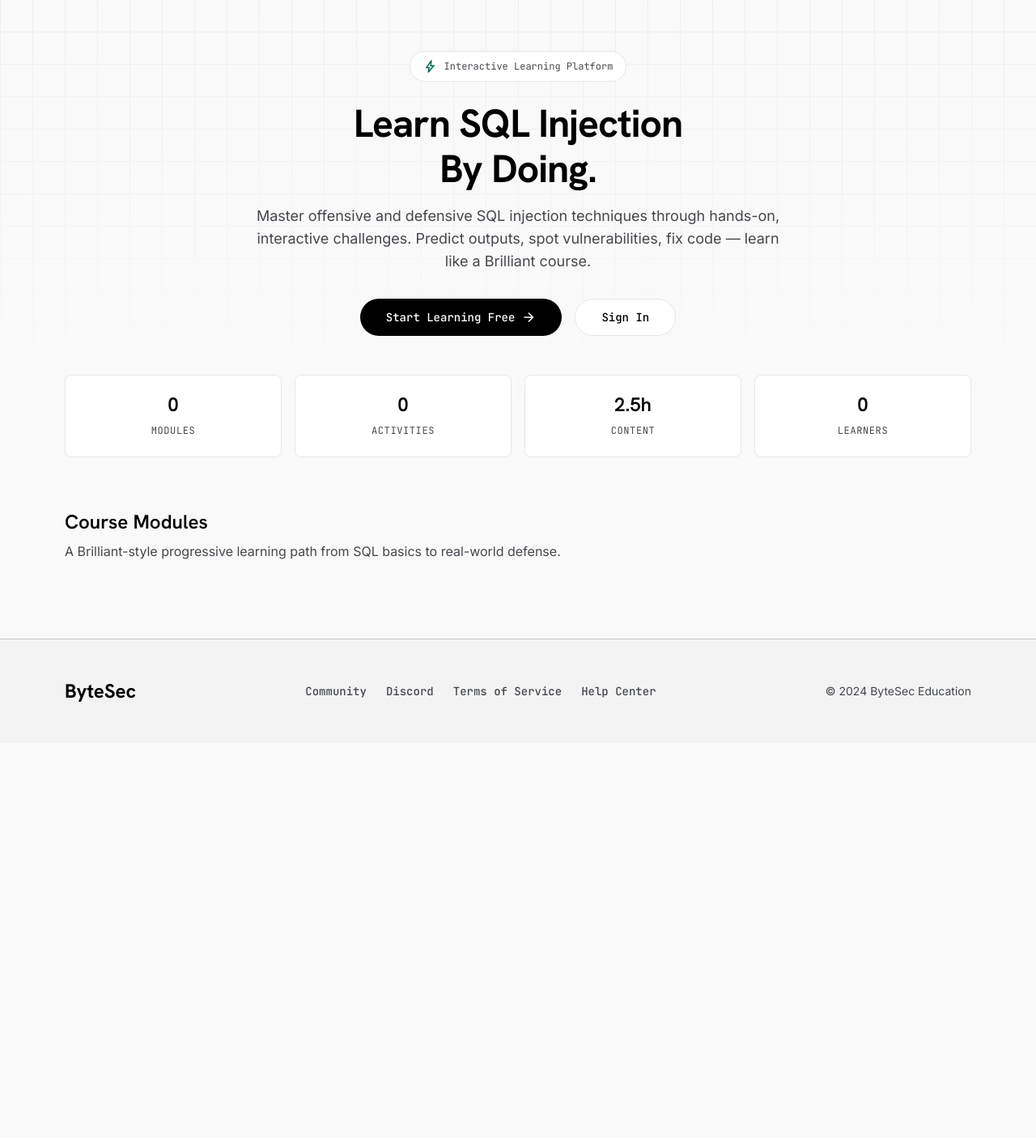
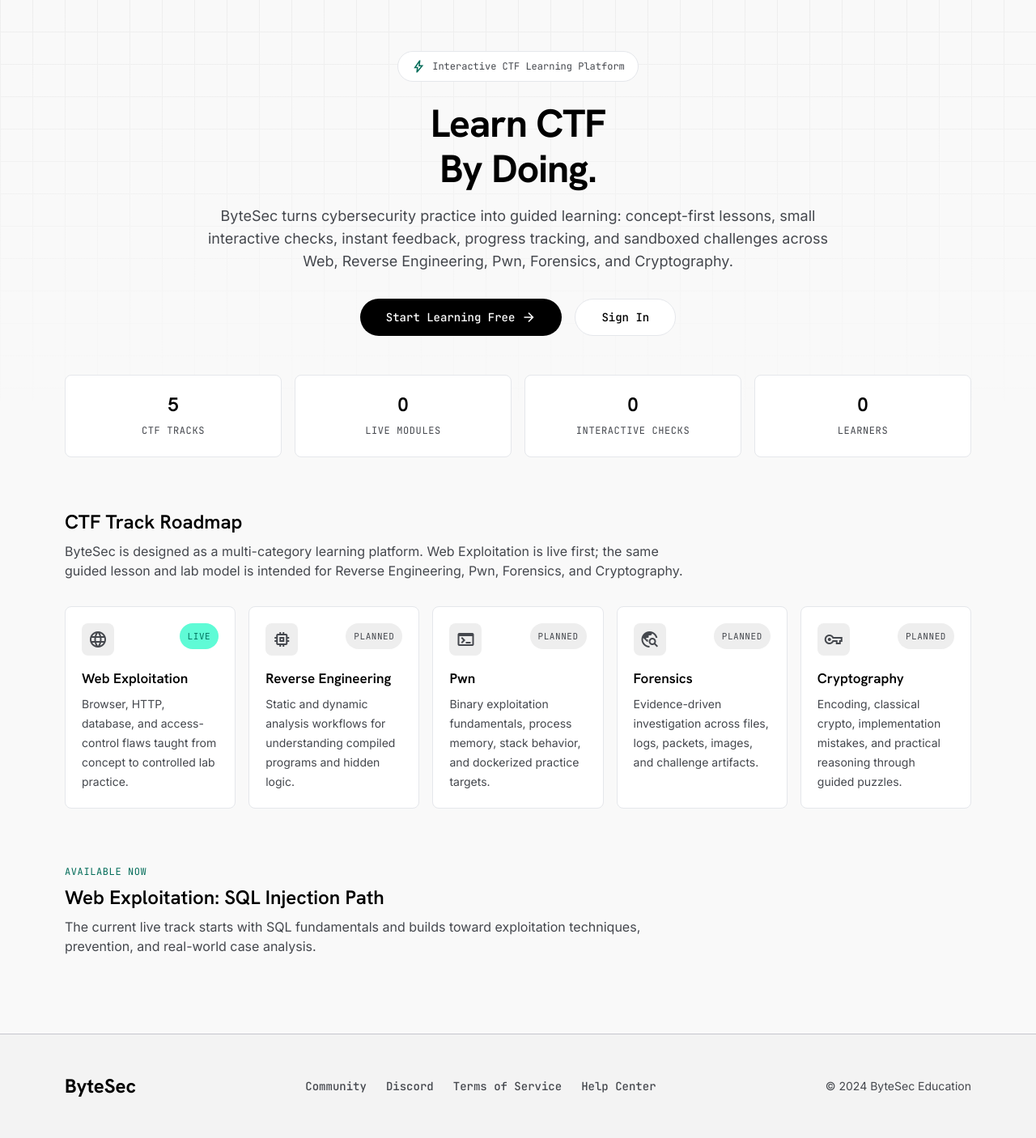
Before and after one commit to MoreMorePwn/ByteSec, a Flask app: page / in a window 1280 px wide. Shown: the part 65-1471 px from the top of the page at 81% size. Before the commit the page ends 932 px from the top, so only its background shows below. Run offline with Flask 3, Linux system fonts and the light colour scheme; some libraries are stand-ins or nearby versions.

Commit message:
Update homepage for multi-category CTF platform

```diff
--- a/bytesec/routes.py
+++ b/bytesec/routes.py
@@ -70,6 +70,46 @@ def _course_stats():
         "lesson_count": Lesson.query.count(),
         "activity_count": LessonStep.query.count(),
     }
+
+
+def _learning_tracks():
+    return [
+        {
+            "title": "Web Exploitation",
+            "description": "Browser, HTTP, database, and access-control flaws taught from concept to controlled lab practice.",
+            "icon": "language",
+            "status": "Live",
+            "status_class": "bg-secondary-container text-on-secondary-container",
+        },
+        {
+            "title": "Reverse Engineering",
+            "description": "Static and dynamic analysis workflows for understanding compiled programs and hidden logic.",
+            "icon": "memory",
+            "status": "Planned",
+            "status_class": "bg-surface-container text-on-surface-variant",
+        },
+        {
+            "title": "Pwn",
+            "description": "Binary exploitation fundamentals, process memory, stack behavior, and dockerized practice targets.",
+            "icon": "terminal",
+            "status": "Planned",
+            "status_class": "bg-surface-container text-on-surface-variant",
+        },
+        {
+            "title": "Forensics",
+            "description": "Evidence-driven investigation across files, logs, packets, images, and challenge artifacts.",
+            "icon": "travel_explore",
+            "status": "Planned",
+            "status_class": "bg-surface-container text-on-surface-variant",
+        },
+        {
+            "title": "Cryptography",
+            "description": "Encoding, classical crypto, implementation mistakes, and practical reasoning through guided puzzles.",
+            "icon": "vpn_key",
+            "status": "Planned",
+            "status_class": "bg-surface-container text-on-surface-variant",
+        },
+    ]
 
 
 def _parse_options(step):
@@ -193,9 +233,12 @@ def _highlight_line(line, language):
 def index():
     modules = Module.query.order_by(Module.order_index).all()
     user_count = User.query.count()
+    tracks = _learning_tracks()
     return render_template(
         "index.html",
         modules=modules,
+        tracks=tracks,
+        track_count=len(tracks),
         user_count=user_count,
         **_course_stats(),
     )
--- a/bytesec/templates/index.html
+++ b/bytesec/templates/index.html
@@ -1,5 +1,6 @@
 {% extends 'base.html' %}
-{% block title %}ByteSec — Interactive Cybersecurity Learning{% endblock %}
+{% block title %}ByteSec — Interactive CTF Learning Platform{% endblock %}
+{% block meta_description %}ByteSec teaches CTF categories through guided lessons, instant feedback, progress tracking, and sandboxed challenge practice.{% endblock %}
 {% block content %}
 <!-- Hero -->
 <section class="w-full relative overflow-hidden pt-16 pb-20 bg-grid-pattern">
@@ -7,11 +8,11 @@
   <div class="max-w-[1200px] mx-auto px-margin-mobile md:px-margin-desktop relative z-10 flex flex-col items-center text-center">
     <div class="inline-flex items-center gap-2 bg-surface-container-lowest border border-border-muted rounded-full px-4 py-1.5 mb-6">
       <span class="material-symbols-outlined text-secondary text-[18px]">bolt</span>
-      <span class="font-label-mono text-[12px] text-on-surface-variant">Interactive Learning Platform</span>
+      <span class="font-label-mono text-[12px] text-on-surface-variant">Interactive CTF Learning Platform</span>
     </div>
-    <h1 class="font-display-lg text-display-lg text-primary mb-4 max-w-3xl">Learn SQL Injection<br>By Doing.</h1>
-    <p class="font-body-lg text-body-lg text-on-surface-variant max-w-2xl mx-auto mb-8">
-      Master offensive and defensive SQL injection techniques through hands-on, interactive challenges. Predict outputs, spot vulnerabilities, fix code — learn like a Brilliant course.
+    <h1 class="font-display-lg text-display-lg text-primary mb-4 max-w-3xl">Learn CTF<br>By Doing.</h1>
+    <p class="font-body-lg text-body-lg text-on-surface-variant max-w-3xl mx-auto mb-8">
+      ByteSec turns cybersecurity practice into guided learning: concept-first lessons, small interactive checks, instant feedback, progress tracking, and sandboxed challenges across Web, Reverse Engineering, Pwn, Forensics, and Cryptography.
     </p>
     <div class="flex flex-wrap gap-4 justify-center">
       {% if g.user %}
@@ -34,16 +35,16 @@
 <section class="max-w-[1200px] mx-auto px-margin-mobile md:px-margin-desktop -mt-8 relative z-20">
   <div class="grid grid-cols-2 md:grid-cols-4 gap-4">
     <div class="bg-surface-container-lowest border border-border-muted rounded-lg p-5 text-center">
+      <p class="font-headline-md text-headline-md text-primary mb-1">{{ track_count }}</p>
+      <p class="font-label-mono text-[12px] text-on-surface-variant uppercase tracking-wider">CTF Tracks</p>
+    </div>
+    <div class="bg-surface-container-lowest border border-border-muted rounded-lg p-5 text-center">
       <p class="font-headline-md text-headline-md text-primary mb-1">{{ module_count }}</p>
-      <p class="font-label-mono text-[12px] text-on-surface-variant uppercase tracking-wider">Modules</p>
+      <p class="font-label-mono text-[12px] text-on-surface-variant uppercase tracking-wider">Live Modules</p>
     </div>
     <div class="bg-surface-container-lowest border border-border-muted rounded-lg p-5 text-center">
       <p class="font-headline-md text-headline-md text-primary mb-1">{{ activity_count }}</p>
-      <p class="font-label-mono text-[12px] text-on-surface-variant uppercase tracking-wider">Activities</p>
-    </div>
-    <div class="bg-surface-container-lowest border border-border-muted rounded-lg p-5 text-center">
-      <p class="font-headline-md text-headline-md text-primary mb-1">2.5h</p>
-      <p class="font-label-mono text-[12px] text-on-surface-variant uppercase tracking-wider">Content</p>
+      <p class="font-label-mono text-[12px] text-on-surface-variant uppercase tracking-wider">Interactive Checks</p>
     </div>
     <div class="bg-surface-container-lowest border border-border-muted rounded-lg p-5 text-center">
       <p class="font-headline-md text-headline-md text-primary mb-1">{{ user_count }}</p>
@@ -52,10 +53,44 @@
   </div>
 </section>
 
-<!-- Module Preview -->
+<!-- Track Roadmap -->
 <section class="max-w-[1200px] mx-auto px-margin-mobile md:px-margin-desktop py-16">
-  <h2 class="font-headline-md text-headline-md text-primary mb-2">Course Modules</h2>
-  <p class="font-body-md text-body-md text-on-surface-variant mb-8">A Brilliant-style progressive learning path from SQL basics to real-world defense.</p>
+  <div class="mb-8">
+    <h2 class="font-headline-md text-headline-md text-primary mb-2">CTF Track Roadmap</h2>
+    <p class="font-body-md text-body-md text-on-surface-variant max-w-3xl">
+      ByteSec is designed as a multi-category learning platform. Web Exploitation is live first; the same guided lesson and lab model is intended for Reverse Engineering, Pwn, Forensics, and Cryptography.
+    </p>
+  </div>
+  <div class="grid grid-cols-1 md:grid-cols-2 lg:grid-cols-5 gap-4">
+    {% for track in tracks %}
+    <div class="bg-surface-container-lowest border border-border-muted rounded-lg p-5 hover:shadow-md transition-shadow duration-200 flex flex-col">
+      <div class="flex items-start justify-between gap-3 mb-4">
+        <div class="w-10 h-10 rounded-lg bg-surface-container flex items-center justify-center">
+          <span class="material-symbols-outlined text-on-surface-variant">{{ track.icon }}</span>
+        </div>
+        <span class="{{ track.status_class }} rounded-full px-2.5 py-1 font-label-mono text-[11px] uppercase tracking-wider">{{ track.status }}</span>
+      </div>
+      <h3 class="font-headline-md text-[17px] leading-[24px] font-semibold text-primary mb-2 font-['Hanken_Grotesk']">{{ track.title }}</h3>
+      <p class="font-body-md text-[14px] text-on-surface-variant">{{ track.description }}</p>
+    </div>
+    {% endfor %}
+  </div>
+</section>
+
+<!-- Live Path Preview -->
+<section class="max-w-[1200px] mx-auto px-margin-mobile md:px-margin-desktop pb-16">
+  <div class="flex flex-col md:flex-row md:items-end md:justify-between gap-4 mb-8">
+    <div>
+      <span class="font-label-mono text-[12px] text-secondary uppercase tracking-wider">Available Now</span>
+      <h2 class="font-headline-md text-headline-md text-primary mt-1 mb-2">Web Exploitation: SQL Injection Path</h2>
+      <p class="font-body-md text-body-md text-on-surface-variant max-w-3xl">The current live track starts with SQL fundamentals and builds toward exploitation techniques, prevention, and real-world case analysis.</p>
+    </div>
+    {% if g.user %}
+    <a href="{{ url_for('main.course') }}" class="inline-flex bg-primary text-on-primary font-label-mono text-label-mono px-6 py-2.5 rounded-full hover:opacity-90 transition-opacity items-center gap-2">
+      Open Path <span class="material-symbols-outlined text-[18px]">arrow_forward</span>
+    </a>
+    {% endif %}
+  </div>
   <div class="grid grid-cols-1 md:grid-cols-2 lg:grid-cols-3 gap-gutter">
     {% for module in modules %}
     <div class="bg-surface-container-lowest border border-border-muted rounded-lg p-6 hover:shadow-md transition-shadow duration-200 flex flex-col group">
```
